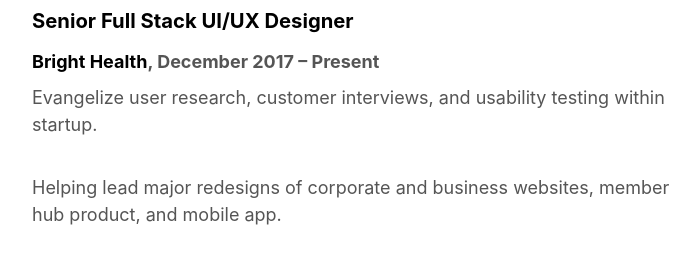
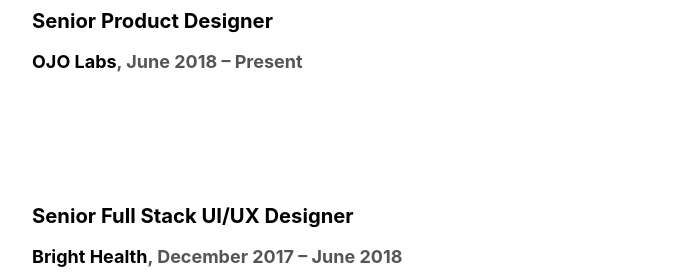
Before and after one commit to zweiland/zweiland.github.io, a plain HTML site: page cv.html in a window 1280 px wide. Shown: the part 434-710 px from the top of the page, without its empty margins (288-988 px from the left). Drawn offline with Linux system fonts and the light colour scheme.

Commit message:
cv update

```diff
--- a/cv.html
+++ b/cv.html
@@ -28,8 +28,16 @@
 				<h2 class="section_title">Work Experience</h2>
 				<ul>
 					<li>
+						<h3>Senior Product Designer</h3>
+						<span><a href="http://ojo.com">OJO Labs</a>, June 2018 &ndash; Present</span>
+						<ul>
+							<li></li>
+							<li></li>
+						</ul>
+					</li>
+					<li>
 						<h3>Senior Full Stack UI/UX Designer</h3>
-						<span><a href="http://brighthealthplan.com">Bright Health</a>, December 2017 &ndash; Present</span>
+						<span><a href="http://brighthealthplan.com">Bright Health</a>, December 2017 &ndash; June 2018</span>
 						<ul>
 							<li>Evangelize user research, customer interviews, and usability testing within startup.</li>
 							<li>Helping lead major redesigns of corporate and business websites, member hub product, and mobile app.</li>
```
